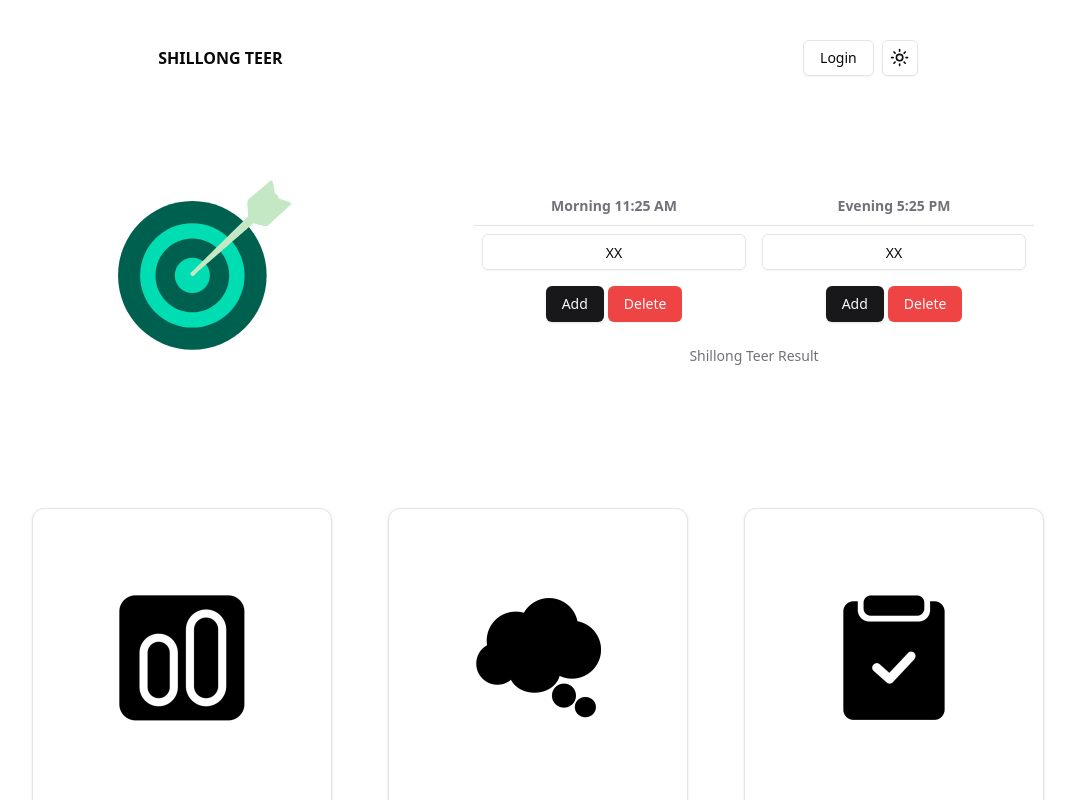
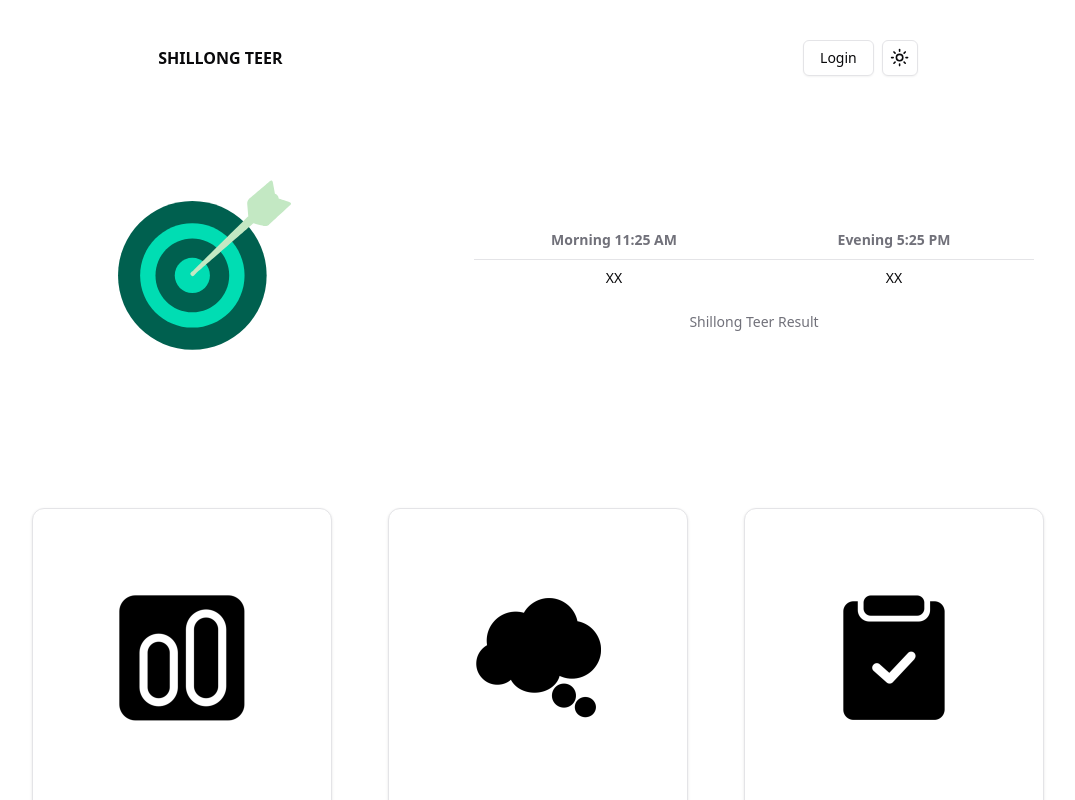
Before and after one commit to Jotish03/nextjs-shillongteer, a Next.js app: page / in a window 1280 px wide. Shown: the top 800 px of the page, without its empty margins (102-1177 px from the left). Built offline with nearby package versions, Linux system fonts and the light colour scheme; no server answers; the database is empty.

Commit message:
margin-fixed

```diff
--- a/components/hero-section/herosection.js
+++ b/components/hero-section/herosection.js
@@ -21,7 +21,7 @@
   const [morningResult, setMorningResult] = useState("XX");
   const [eveningResult, setEveningResult] = useState("XX");
   const [loadingResult, setLoadingResult] = useState(true);
-  const isAdmin = true;
+  const isAdmin = false;
 
   //context menu
   const notificationctx = useContext(NotificationContext);
```
